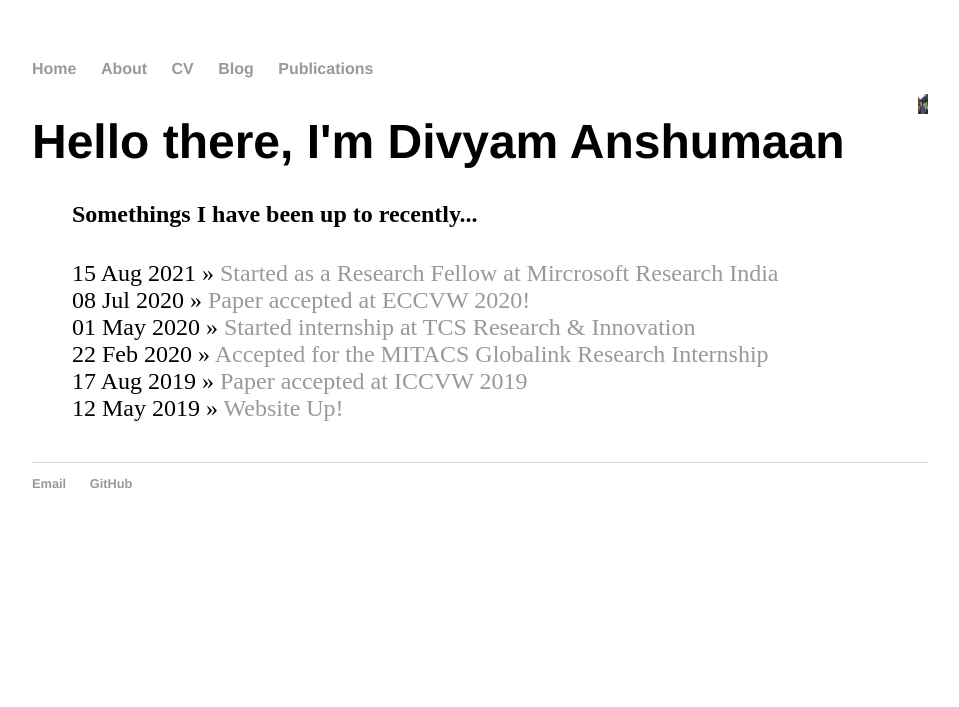
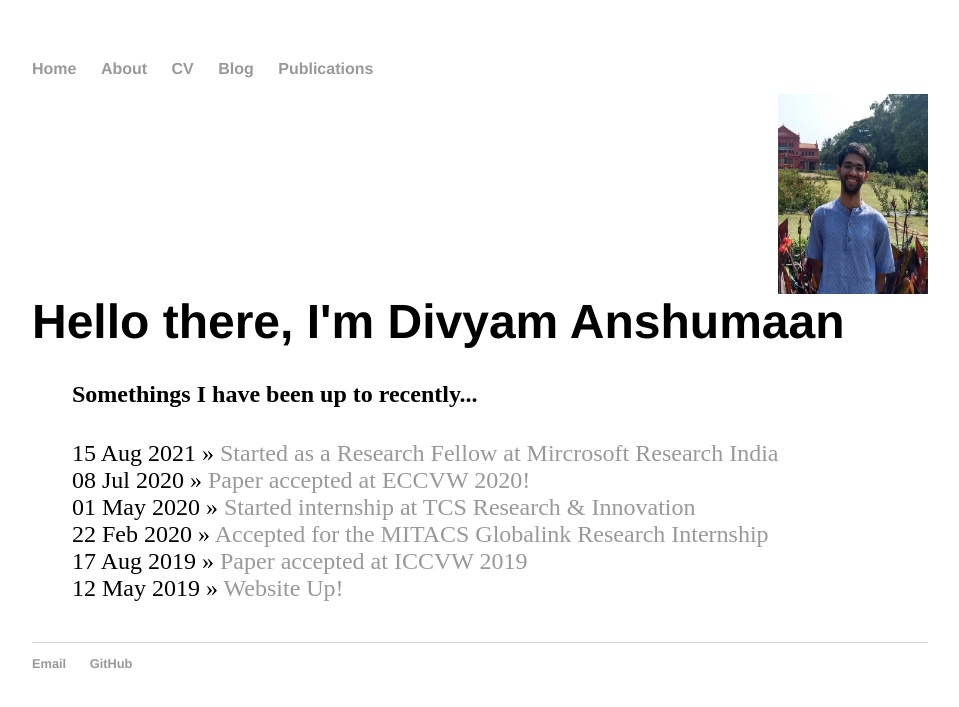
Before and after one commit to divyam02/divyam02_backup.github.io, a Jekyll site: the page built from index.html, in a window 1280 px wide. Shown: the top 707 px of the page, without its empty margins (160-1119 px from the left). Built offline with Jekyll 4.4.1, drawn with Linux system fonts in a browser that asks for light colours.

Commit message:
Update index.html

```diff
--- a/index.html
+++ b/index.html
@@ -3,7 +3,7 @@ layout: default
 title: Divyam Anshumaan
 ---
 <div class="blurb">
-	<img style="float: right;" alt="" src="images/2022-06-09-divyam-2.jpeg" height="20" width="10"/>
+	<img style="float: right;" alt="" src="images/2022-06-09-divyam-2.jpeg" height="200" width="150"/>
 	<div style="clear: right">
 	<h1>Hello there, I'm Divyam Anshumaan</h1>
 	<p><em></em><a href="/about"></a></p>
```
